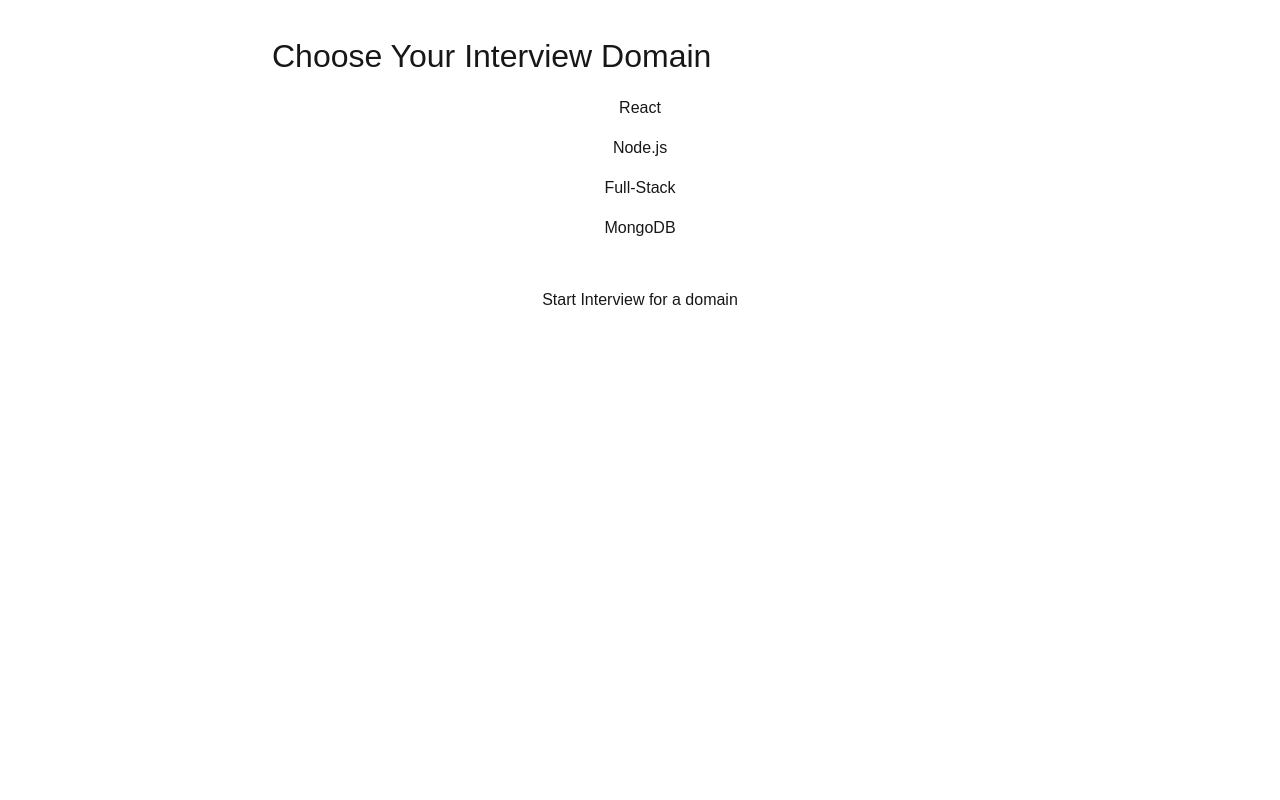
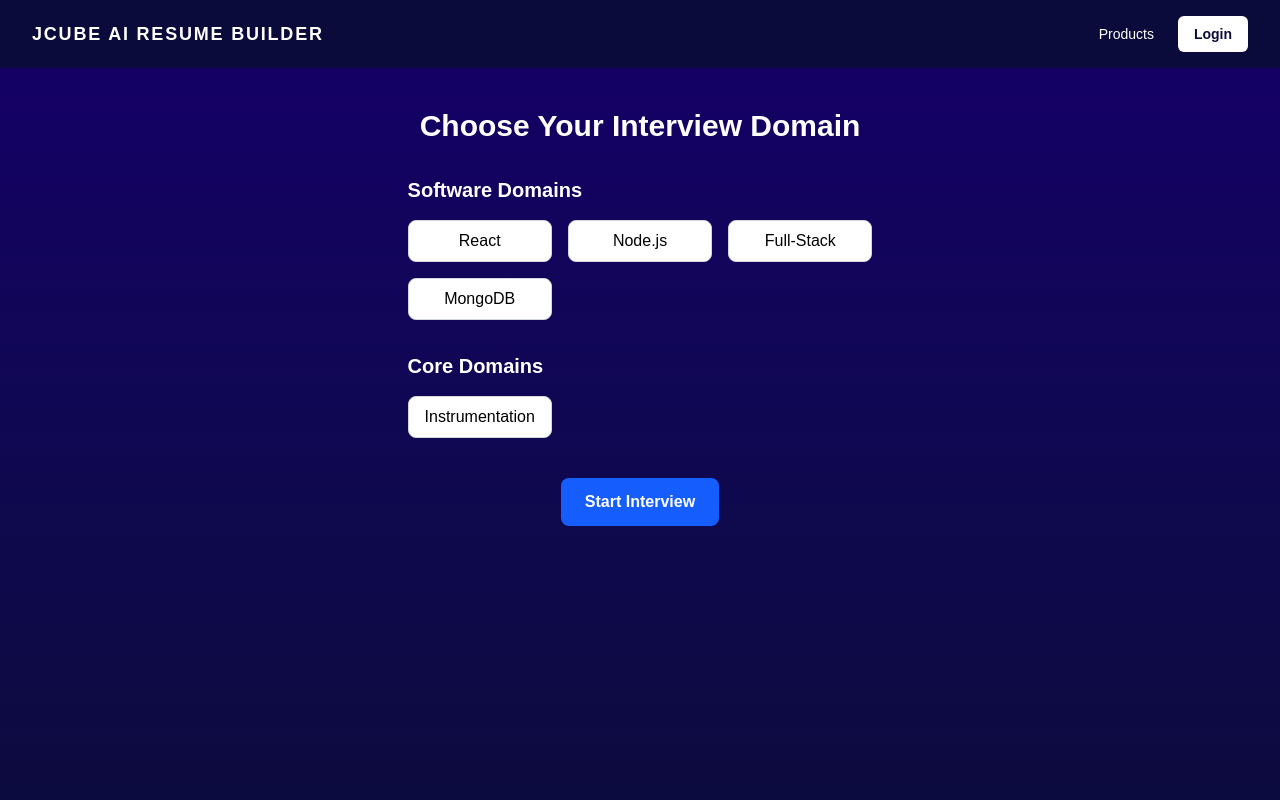
Before and after one commit to Mac019/AI-Resume_Builder, a Next.js app: page /AI in a window 1280 px wide. Shown: the top 800 px of the page. Built offline with nearby package versions, Linux system fonts and the light colour scheme.

Commit message:
AI RESUME BUILT

```diff
--- a/app/AI/domain-selection/page.jsx
+++ b/app/AI/domain-selection/page.jsx
@@ -8,7 +8,6 @@
 
   const handleDomainSelect = () => {
     if (selectedDomain) {
-      // Redirect to AI Interview page with the selected domain
       router.push(`/ai-interview/interview?domain=${selectedDomain}`);
     } else {
       alert("Please select a domain to proceed.");
@@ -19,11 +18,20 @@
     <main className="p-6 max-w-4xl mx-auto">
       <h1 className="text-3xl font-bold mb-4">Choose Your Interview Domain</h1>
 
+      {/* Software Development Domains */}
+      <h2 className="text-xl font-semibold mt-6 mb-2">Software Domains</h2>
       <div className="space-y-4">
         <button className="w-full bg-blue-600 text-white p-4 rounded" onClick={() => setSelectedDomain('React')}>React</button>
         <button className="w-full bg-green-600 text-white p-4 rounded" onClick={() => setSelectedDomain('Node.js')}>Node.js</button>
         <button className="w-full bg-purple-600 text-white p-4 rounded" onClick={() => setSelectedDomain('Full-Stack')}>Full-Stack</button>
         <button className="w-full bg-yellow-600 text-white p-4 rounded" onClick={() => setSelectedDomain('MongoDB')}>MongoDB</button>
+      </div>
+
+      {/* Core Engineering Domains */}
+      <h2 className="text-xl font-semibold mt-8 mb-2">Core Domains</h2>
+      <div className="space-y-4">
+        <button className="w-full bg-red-600 text-white p-4 rounded" onClick={() => setSelectedDomain('Instrumentation')}>Instrumentation</button>
+      </div>
 
       <div className="mt-6">
         <button
@@ -33,7 +41,6 @@
           Start Interview for {selectedDomain || "a domain"}
         </button>
       </div>
-      </div>
     </main>
   );
 };
--- a/app/AI/interview/page.jsx
+++ b/app/AI/interview/page.jsx
@@ -33,13 +33,18 @@
         MongoDB: [
           "Difference between MongoDB and SQL databases?",
           "Explain schema design in MongoDB."
+        ],
+        Instrumentation: [
+          "What is the role of a sensor in an instrumentation system?",
+          "Explain the working of a thermocouple.",
+          "What is PID control in instrumentation?",
+          "What are the different types of signals used in instrumentation systems?"
         ]
       };
       setQuestions(mockQuestions[domain] || []);
     }
   }, [domain]);
 
-  // Scoring Logic: simple keyword match
   const getKeywords = (question) => {
     const map = {
       'React': {
@@ -58,6 +63,12 @@
       'MongoDB': {
         "Difference between MongoDB and SQL databases?": ["NoSQL", "schema-less", "document", "relational"],
         "Explain schema design in MongoDB.": ["schema", "embedded", "referenced", "design"]
+      },
+      'Instrumentation': {
+        "What is the role of a sensor in an instrumentation system?": ["sensor", "measurement", "data", "control"],
+        "Explain the working of a thermocouple.": ["thermocouple", "temperature", "voltage", "junction"],
+        "What is PID control in instrumentation?": ["PID", "control", "proportional", "integral", "derivative"],
+        "What are the different types of signals used in instrumentation systems?": ["signals", "analog", "digital", "current", "voltage"]
       }
     };
 
@@ -132,7 +143,7 @@
         </div>
       ) : currentQuestion ? (
         <>
-          <div className="bg-gray-100 p-4 rounded mb-4 shadow">
+          <div className="bg-white p-4 rounded mb-4 shadow-lg">
             <p className="text-lg font-medium">Q{questionIndex + 1}: {currentQuestion}</p>
           </div>
 
--- a/app/AI/page.jsx
+++ b/app/AI/page.jsx
@@ -1,7 +1,6 @@
-// app/AI/page.jsx
-'use client'
+'use client';
 import { useState } from 'react';
-import { useRouter } from 'next/navigation'; // Import from 'next/navigation' in app directory
+import { useRouter } from 'next/navigation';
 
 export default function DomainSelection() {
   const [selectedDomain, setSelectedDomain] = useState('');
@@ -9,24 +8,54 @@
 
   const handleDomainSelect = () => {
     if (selectedDomain) {
-      router.push(`/AI/interview?domain=${selectedDomain}`); // Adjust path for app directory
+      router.push(`/AI/interview?domain=${selectedDomain}`);
     } else {
       alert('Please select a domain to proceed.');
     }
   };
 
+  const domains = {
+    'Software Domains': ['React', 'Node.js', 'Full-Stack', 'MongoDB'],
+    'Core Domains': ['Instrumentation'],
+  };
+
   return (
-    <main style={{ padding: '2rem', maxWidth: '800px', margin: 'auto' }}>
-      <h1 style={{ fontSize: '2rem', marginBottom: '1rem' }}>Choose Your Interview Domain</h1>
-      <div style={{ display: 'flex', flexDirection: 'column', gap: '1rem' }}>
-        <button onClick={() => setSelectedDomain('React')}>React</button>
-        <button onClick={() => setSelectedDomain('Node.js')}>Node.js</button>
-        <button onClick={() => setSelectedDomain('Full-Stack')}>Full-Stack</button>
-        <button onClick={() => setSelectedDomain('MongoDB')}>MongoDB</button>
-        <button onClick={handleDomainSelect} style={{ marginTop: '2rem' }}>
-          Start Interview for {selectedDomain || 'a domain'}
-        </button>
-      </div>
-    </main>
+    <div className="min-h-screen bg-gradient-to-b from-[#140065] to-[#0B0B3B] text-white flex flex-col">
+
+      <main className="flex-grow px-6 py-10 max-w-3xl mx-auto">
+        <h1 className="text-3xl font-bold mb-8 text-center">Choose Your Interview Domain</h1>
+
+        {Object.entries(domains).map(([category, domainList]) => (
+          <section key={category} className="mb-8">
+            <h2 className="text-xl font-semibold mb-4">{category}</h2>
+            <div className="grid grid-cols-2 sm:grid-cols-3 gap-4">
+              {domainList.map((domain) => (
+                <button
+                  key={domain}
+                  onClick={() => setSelectedDomain(domain)}
+                  className={`px-4 py-2 rounded-lg border transition-all duration-200 ${
+                    selectedDomain === domain
+                      ? 'bg-green-500 text-white border-green-600'
+                      : 'bg-white text-black hover:bg-gray-200 border-gray-300'
+                  }`}
+                >
+                  {domain}
+                </button>
+              ))}
+            </div>
+          </section>
+        ))}
+
+        <div className="text-center mt-10">
+          <button
+            onClick={handleDomainSelect}
+            className="bg-blue-600 hover:bg-blue-700 transition-colors text-white font-semibold px-6 py-3 rounded-lg"
+          >
+            Start Interview {selectedDomain ? `for ${selectedDomain}` : ''}
+          </button>
+        </div>
+      </main>
+
+    </div>
   );
 }
--- a/app/Main/page.jsx
+++ b/app/Main/page.jsx
@@ -1,22 +1,17 @@
 import AuthButton from "../components/AuthButton";
-import Navbar from "../components/Navbar";
 import HeroSection from "../components/HeroSection";
 import ImproveResumeSection from "../components/ImproveResumeSection";
 import DashboardPage from "../dashboard/page";
-import Footer from "../components/Footer";
 
 export default function HomePage() {
   return (
     <div className="min-h-screen bg-gradient-to-b from-[#140065] to-[#0B0B3B] text-white">
       {/* Top Navigation */}
-      <Navbar />
-
-      {/* Hero Section */}
 s
       {/* Visual Section / Resume Score Card */}
       <section className="mt-12 px-8">
       <DashboardPage/>
-        <Footer />
+
       </section>
     </div>
   );
--- a/app/layout.js
+++ b/app/layout.js
@@ -1,12 +1,20 @@
-"use client"
-import "./globals.css";
-import { SessionProvider } from "next-auth/react";
+// app/layout.js
+'use client';
+
+import './globals.css';
+import { SessionProvider } from 'next-auth/react';
+import Navbar from '../app/components/Navbar';
+import Footer from '../app/components/Footer';
 
 export default function RootLayout({ children }) {
   return (
     <html lang="en">
       <body>
-        <SessionProvider>{children}</SessionProvider>
+        <SessionProvider>
+          <Navbar />
+          <main>{children}</main>
+          <Footer />
+        </SessionProvider>
       </body>
     </html>
   );
--- a/app/page.js
+++ b/app/page.js
@@ -1,14 +1,11 @@
 import AuthButton from "../app/components/AuthButton";
-import Navbar from "../app/components/Navbar";
 import HeroSection from "../app/components/HeroSection";
 import ImproveResumeSection from "../app/components/ImproveResumeSection";
-import Footer from "../app/components/Footer";
 
 export default function HomePage() {
   return (
     <div className="min-h-screen bg-gradient-to-b from-[#140065] to-[#0B0B3B] text-white">
-      {/* Top Navigation */}
-      <Navbar />
+
 
       {/* Hero Section */}
       <main className="flex flex-col items-center justify-center px-8 py-20 text-center">
@@ -34,7 +31,7 @@
       <section className="mt-12 px-8">
         <HeroSection />
         <ImproveResumeSection />
-        <Footer />
+
       </section>
     </div>
   );
```
Lines whose indentation alone changed are shown as unchanged.
